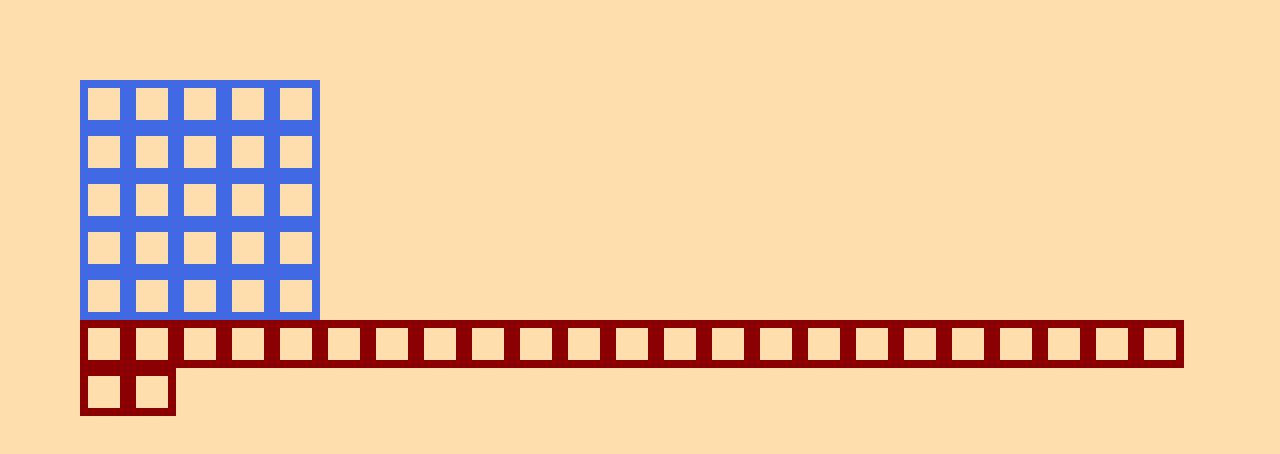
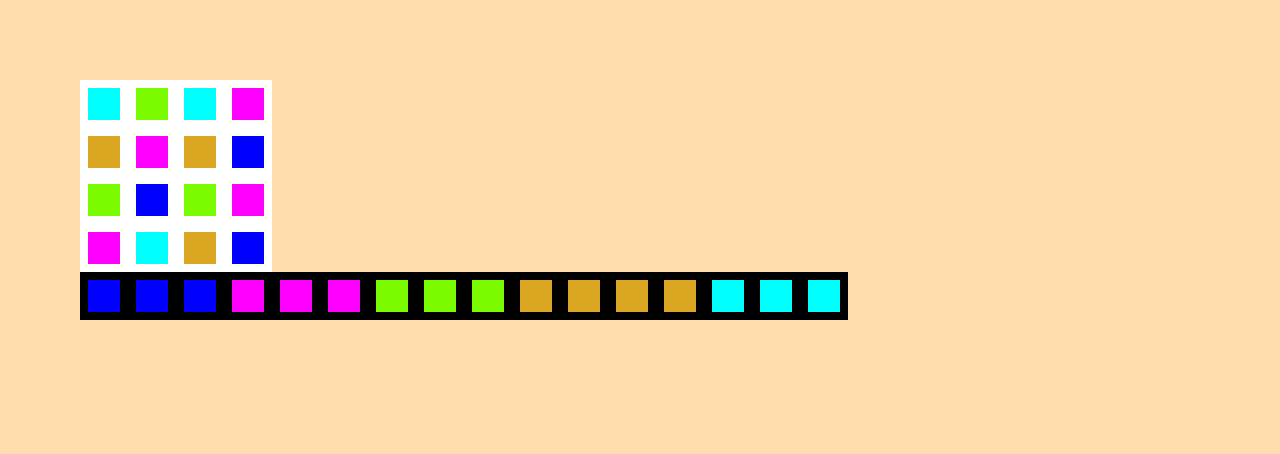
Before and after one commit to Dejital/puzzle, a website: page public/index.html in a window 1280 px wide. Drawn offline with Linux system fonts and the light colour scheme.

Commit message:
Piece placement better defined.

```diff
--- a/public/puzzle.js
+++ b/public/puzzle.js
@@ -7,26 +7,45 @@
   var board = document.querySelector('.game-board');
   var pieces = document.querySelector('.game-pieces');
 
-  this.setupBoard = function(board, dimension) {
+  var colors = ['blue', 'magenta', 'lawngreen', 'goldenrod', 'cyan'];
+
+  var defaultBoardConfiguration = [4,2,4,1,3,1,3,0,2,0,2,1,1,4,3,0];
+  var defaultPiecesDistribution = [3,3,3,4,3];
+
+  this.setupBoard = function(board, configuration, dimension) {
 
     var game = this;
     board.innerHTML = '';
+    var id = 0;
 
     for (var x = 0; x < dimension; x++) {
       for (var y = 0; y < dimension; y++) {
+
+        var type = configuration[id];
+        var color = colors[type];
+
         spot = document.createElement('span');
         spot.className = 'spot';
         spot.setAttribute('x', x);
         spot.setAttribute('y', y);
         spot.setAttribute('isOpen', true);
+        spot.setAttribute('type', type);
+        spot.setAttribute('style', 'background:' + color);
 
         spot.onclick = function () {
-          if (game.selectedPiece){
+          var isOpen = this.getAttribute('isOpen');
+          debugger;
+          if (isOpen === 'true' && game.selectedPiece){
+
             // TODO: Check if legal to place
 
             game.selectedPiece.className = 'piece-hidden';
             game.selectedPiece.setAttribute('isPlaced', true);
 
+            var type = game.selectedPiece.getAttribute('type');
+            var color = colors[type];
+            this.setAttribute('isOpen', false);
+            this.setAttribute('style', 'background:' + color);
             this.className += ' spot-on';
 
             game.selectedPiece = '';
@@ -40,6 +59,7 @@
 
         this.board.push(spot);
         board.appendChild(spot);
+        id++;
       }
     }
 
@@ -57,15 +77,19 @@
     }
   };
 
-  this.setupPieces = function(pieces, count) {
+  this.setupPieces = function(pieces, distribution) {
 
     var game = this;
     pieces.innerHTML = '';
 
-    for (var i = 0; i < count; i++) {
+    for (var i = 0; i < distribution.length; i++) {
+      while (distribution[i] > 0){
+
         piece = document.createElement('span');
         piece.className = 'piece';
         piece.setAttribute('isPlaced', false);
+        piece.setAttribute('type', i);
+        piece.setAttribute('style', 'background:' + colors[i]);
 
         piece.onclick = function () {
           game.resetPieces();
@@ -75,13 +99,15 @@
 
         this.pieces.push(piece);
         pieces.appendChild(piece);
+        distribution[i]--;
+      }
     }
 
   };
 
-  var dimension = 5;
+  var dimension = 4;
 
-  this.setupBoard(board, dimension);
-  this.setupPieces(pieces, dimension * dimension);
+  this.setupBoard(board, defaultBoardConfiguration, dimension);
+  this.setupPieces(pieces, defaultPiecesDistribution);
 
 })();
--- a/public/screen.css
+++ b/public/screen.css
@@ -11,12 +11,12 @@ body {
     display: block;
     width: 2em;
     height: 2em;
-    border: .5em solid royalblue;
+    border: .5em solid white;
     float: left;
 }
 
 .spot-on {
-    background: darkred;
+    border-color: black;
 }
 
 .spot-clear {
@@ -27,7 +27,7 @@ body {
     display: block;
     width: 2em;
     height: 2em;
-    border: .5em solid darkred;
+    border: .5em solid black;
     float: left;
 }
 
```
Lines whose indentation alone changed are shown as unchanged.
